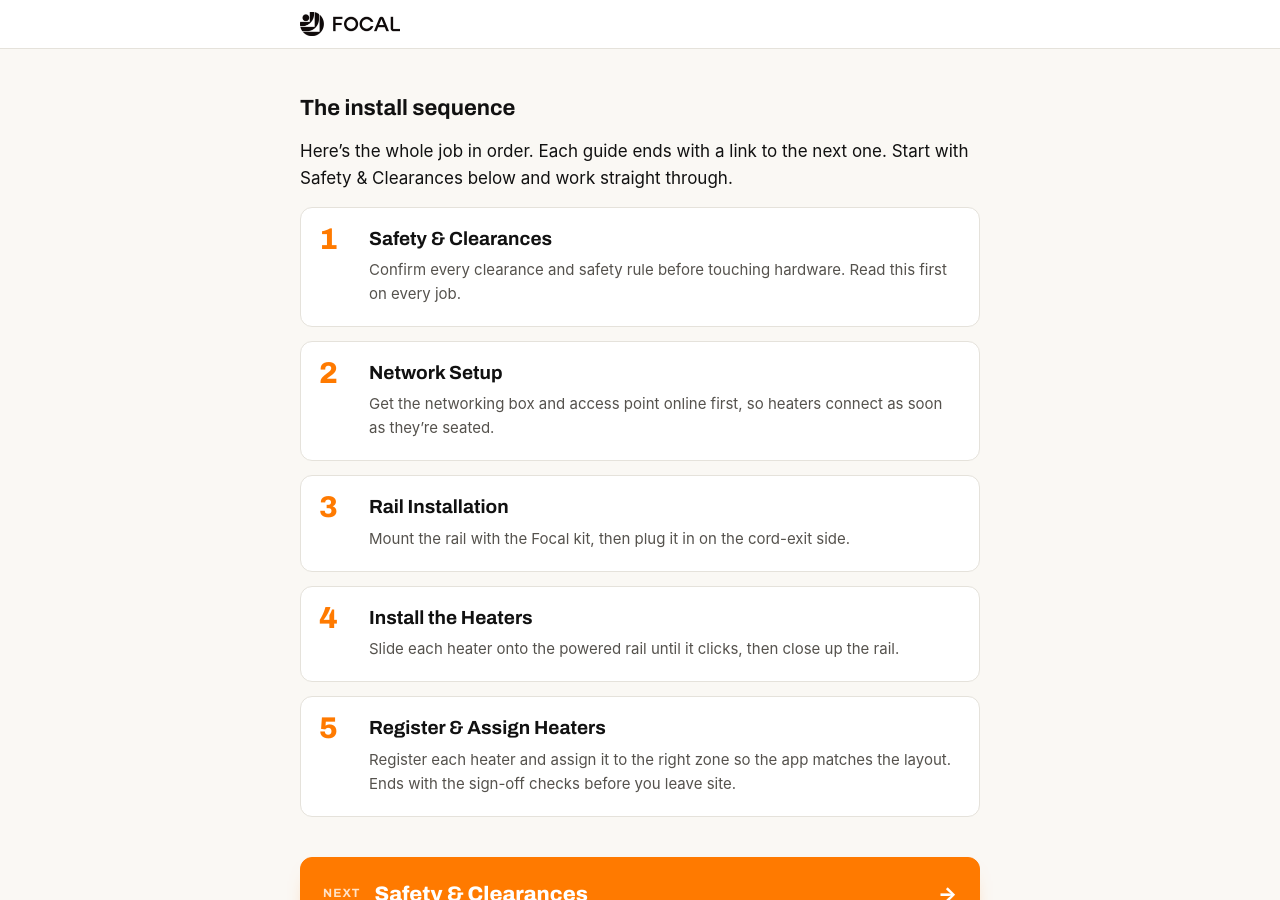
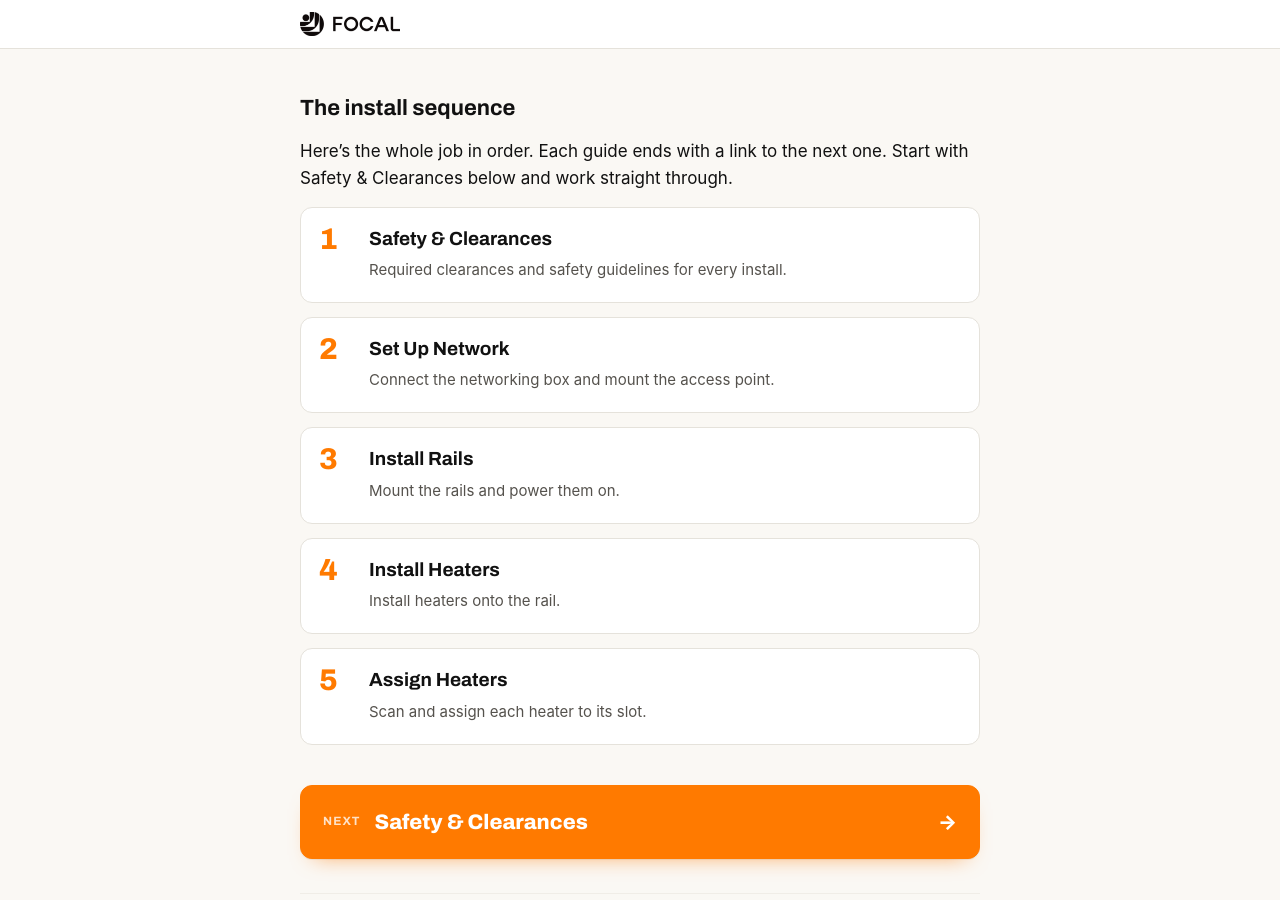
Before and after one commit to BeamT/external-docs, a Jekyll site: the page built from _guides/start-here.md, in a window 1280 px wide and 900 px high, scrolled down 877 px. Built offline with Jekyll 4.4.1, drawn with Linux system fonts in a browser that asks for light colours; some web fonts are replaced.

Commit message:
matching descriptions

```diff
--- a/_guides/start-here.md
+++ b/_guides/start-here.md
@@ -27,14 +27,14 @@ Prefer a hard copy? The printable packet contains everything you need in one pla
 
 Here's the whole job in order. Each guide ends with a link to the next one. Start with Safety & Clearances below and work straight through.
 
-{% include stepitem.html number="1" title="Safety & Clearances" body="Confirm every clearance and safety rule before touching hardware. Read this first on every job." %}
+{% include stepitem.html number="1" title="Safety & Clearances" body="Required clearances and safety guidelines for every install." %}
 
-{% include stepitem.html number="2" title="Network Setup" body="Get the networking box and access point online first, so heaters connect as soon as they're seated." %}
+{% include stepitem.html number="2" title="Set Up Network" body="Connect the networking box and mount the access point." %}
 
-{% include stepitem.html number="3" title="Rail Installation" body="Mount the rail with the Focal kit, then plug it in on the cord-exit side." %}
+{% include stepitem.html number="3" title="Install Rails" body="Mount the rails and power them on." %}
 
-{% include stepitem.html number="4" title="Install the Heaters" body="Slide each heater onto the powered rail until it clicks, then close up the rail." %}
+{% include stepitem.html number="4" title="Install Heaters" body="Install heaters onto the rail." %}
 
-{% include stepitem.html number="5" title="Register & Assign Heaters" body="Register each heater and assign it to the right zone so the app matches the layout. Ends with the sign-off checks before you leave site." %}
+{% include stepitem.html number="5" title="Assign Heaters" body="Scan and assign each heater to its slot." %}
 
 {% include nextlink.html label="Next" slug="safety-and-clearances" title="Safety & Clearances" %}
```
Also changed, not shown: other parts of _guides/start-here.md (+2 -2 lines).
